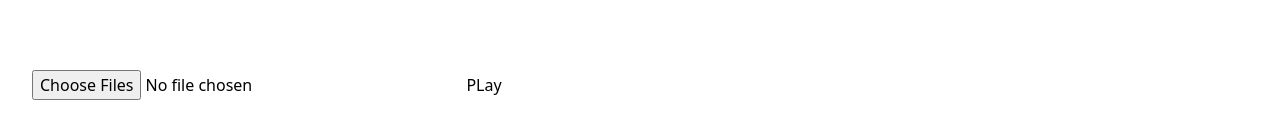
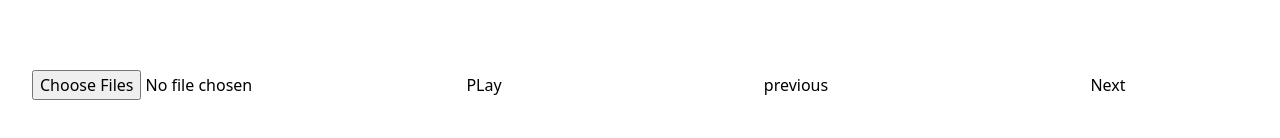
Before and after one commit to kom50/music-test, a Vue app: page / in a window 1280 px wide. Shown: the part 410-548 px from the top of the page. Built offline with nearby package versions, Linux system fonts and the light colour scheme.

Commit message:
Added play/pause

```diff
--- a/src/components/MusicList.vue
+++ b/src/components/MusicList.vue
@@ -9,7 +9,9 @@
 
         <audio src="#" ref="audio"></audio>
 
-        <button @click="play">PLay</button>
+        <button @click="play" ref="playBtn">PLay</button>
+        <button @click="previous">previous</button>
+        <button @click="next">Next</button>
       </div>
     </div>
   </div>
@@ -22,6 +24,8 @@ import { ref } from 'vue';
 
 const audioFiles = ref([])
 const audio = ref(null)
+const playBtn = ref(null)
+const isPlaying = ref(true)
 
 function getFiles(event) {
 
@@ -42,7 +46,23 @@ function getFiles(event) {
 
 
 function play() {
+  console.log("🚀 ~ file: MusicList.vue:50 ~ play ~ console:")
+
+  // if (!audio.value) reutrn
+
+  playBtn.value.textContent = !isPlaying.value ? 'Play' : 'Pause'
+
+  audio.value[!isPlaying.value ? 'play' : 'pause']()
+  isPlaying.value = !isPlaying.value
+}
+
+
+function next() {
 
 }
 
+
+function previous() {
+
+}
 </script>
```
